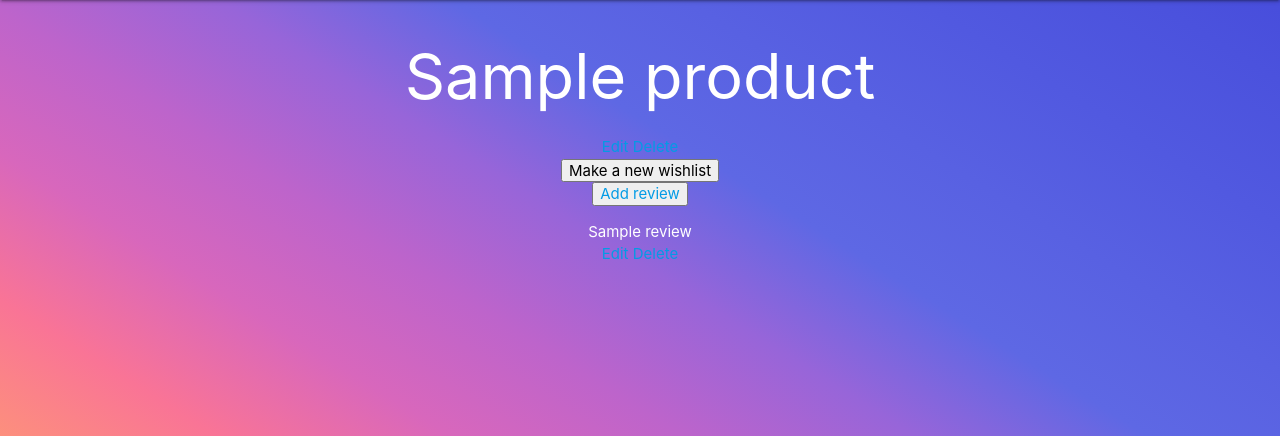
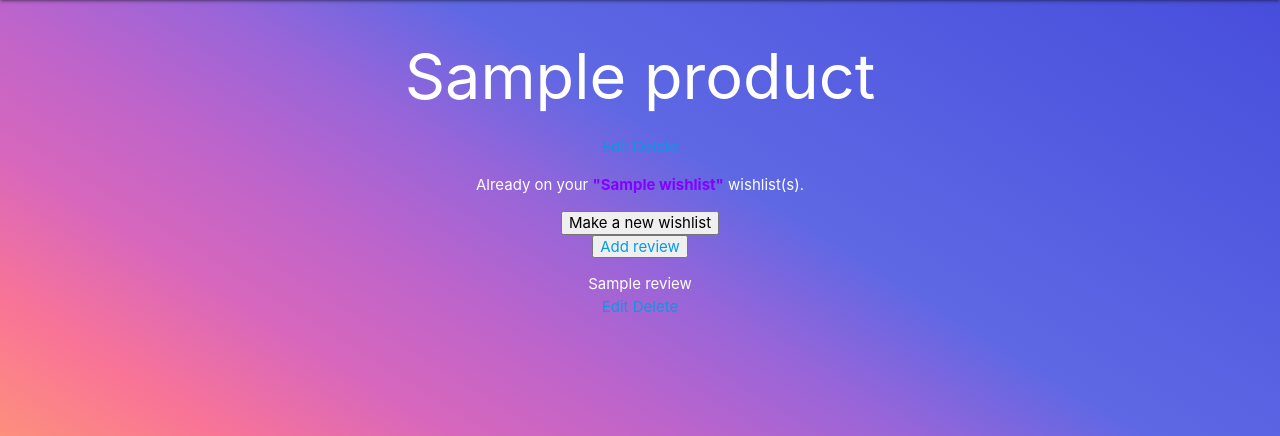
Before and after one commit to victordevera24/project-3, a Django app: page /product/1/ in a window 1280 px wide. Shown: the part 64-500 px from the top of the page. Run offline with Django 4.2, Linux system fonts and the light colour scheme; a user stored in the database is signed in; tables that the repository leaves empty hold one stand-in row (values such as "Sample post").

Commit message:
Athe product detail page now displays which wishlists already include the product shown

```diff
--- a/shopping_project/main_app/templates/products/detail.html
+++ b/shopping_project/main_app/templates/products/detail.html
@@ -6,6 +6,14 @@
   {% if request.user == product.user %}
   <a href="{% url 'products_update' product.id %}">Edit</a>
   <a href="{% url 'products_delete' product.id  %}">Delete</a>
+  {% endif %}
+  {% if usedwl.count %}
+  <p>Already on your
+    {% for wl in usedwl %}
+    <span style=color:rgb(132,0,255);font-weight:bold>"{{wl.name}}"</span>
+    {% endfor %}
+    wishlist(s).
+  </p>
   {% endif %}
   {% if wishlists.count %}
   <form action="{% url 'assoc_product' product.id %}" method="post">
--- a/shopping_project/main_app/views.py
+++ b/shopping_project/main_app/views.py
@@ -103,7 +103,8 @@ def product_detail(request, product_id):
   product = Product.objects.get(id=product_id)
   reviews = Review.objects.filter(product=product_id)
   wishlist = WishList.objects.filter(users=request.user).exclude(products__id = product_id)
-  return render(request, 'products/detail.html', {'product':product, 'reviews':reviews, 'wishlists':wishlist})
+  wishlists_in_use = WishList.objects.filter(users=request.user, products__id = product_id)
+  return render(request, 'products/detail.html', {'product':product, 'reviews':reviews, 'wishlists':wishlist, "usedwl":wishlists_in_use})
 
 @login_required
 def new_wishlist(request, product_id):
```
Lines whose indentation alone changed are shown as unchanged.
